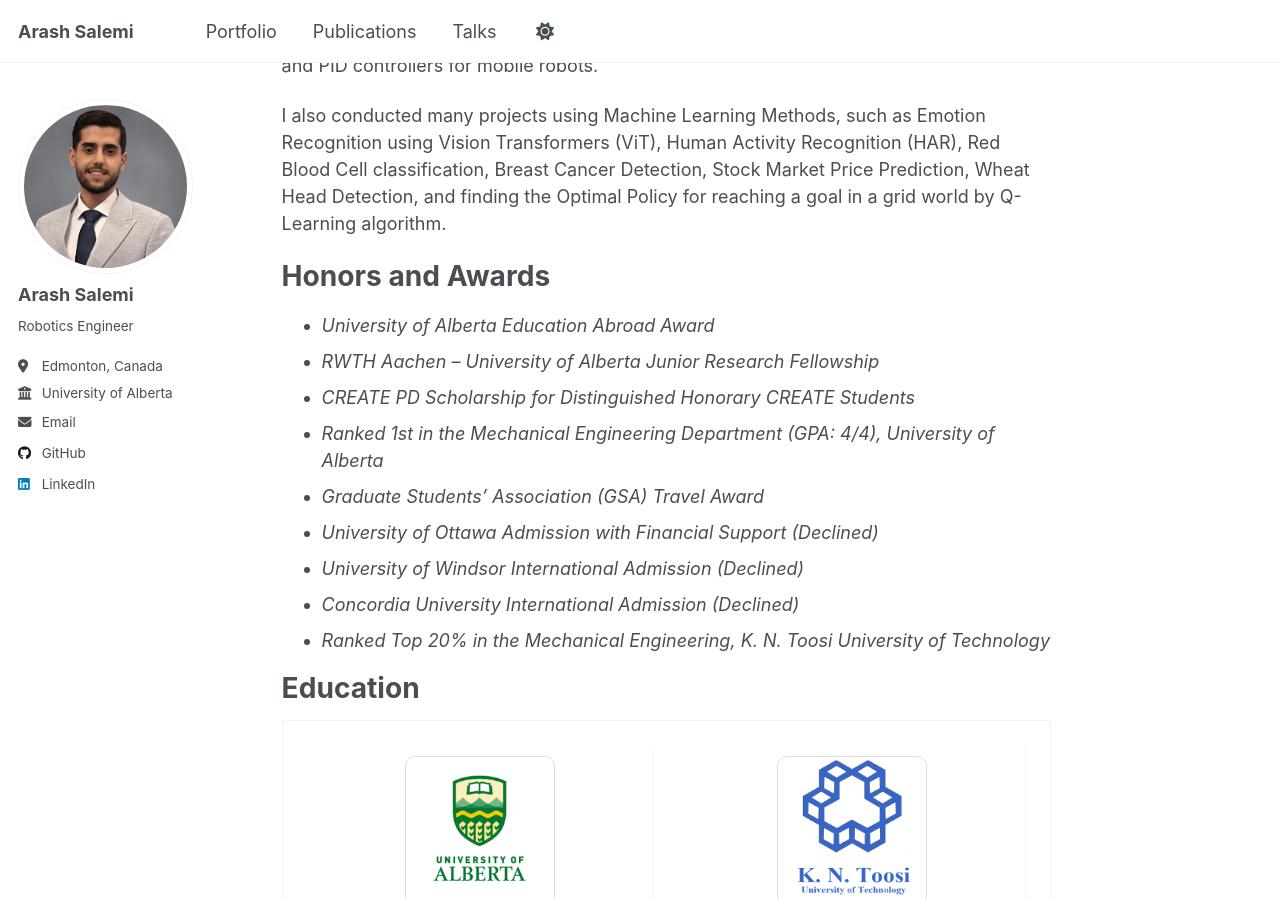
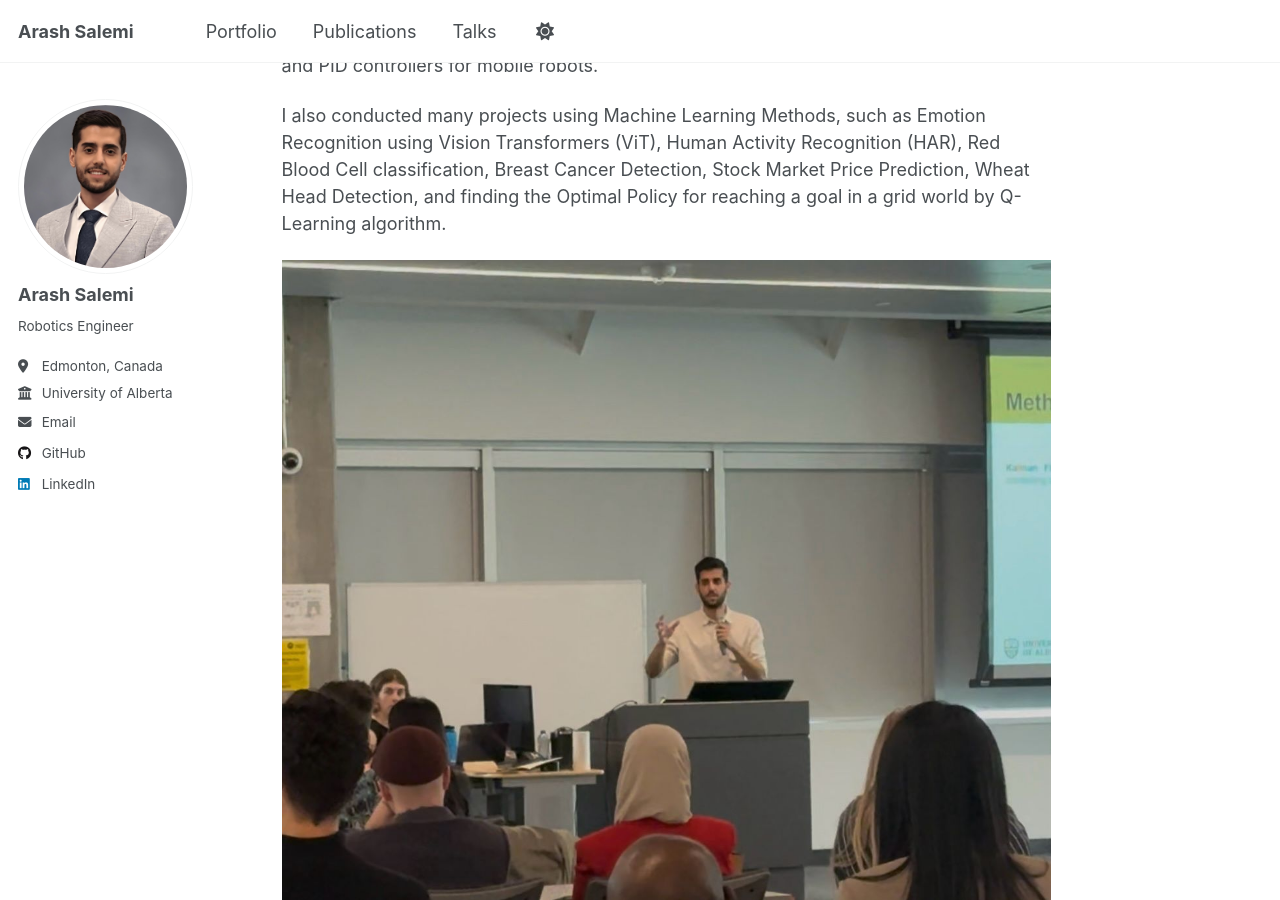
Before and after one commit to arash-salemi/arash-salemi.github.io, a Jekyll site: the page built from _pages/about.md, in a window 1280 px wide and 900 px high, scrolled down 356 px. Built offline with Jekyll 4.4.1, drawn with Linux system fonts in a browser that asks for light colours; a script that is not in the unit is left out.

Commit message:
Update about.md

```diff
--- a/_pages/about.md
+++ b/_pages/about.md
@@ -20,6 +20,13 @@ and
 Over the years, I have worked on a broad range of projects in robotics, control, and machine learning. These include developing ROS 2 Trajectory Tracking Controller for the Paragrip Parallel Robot, implementing reinforcement learning algorithms for Kuka arm object-grasping, developing data-driven MPC controllers for vehivle path tracking, implementing reinforcement-learning based quadrotor control, and designing fuzzy logic and PID controllers for mobile robots.
 
 I also conducted many projects using Machine Learning Methods, such as Emotion Recognition using Vision Transformers (ViT), Human Activity Recognition (HAR), Red Blood Cell classification, Breast Cancer Detection, Stock Market Price Prediction, Wheat Head Detection, and finding the Optimal Policy for reaching a goal in a grid world by Q-Learning algorithm.
+
+<div class="talk-images">
+  <div class="img-grid two">
+    <div class="frame"><img src="/images/talks/talk6.jpg" alt="FEGRS talk - photo 1" loading="lazy"></div>
+    <div class="frame"><img src="/images/talks/talk6666.jpg" alt="FEGRS talk - photo 2" loading="lazy"></div>
+  </div>
+</div>
 
 Honors and Awards
 ======
```
